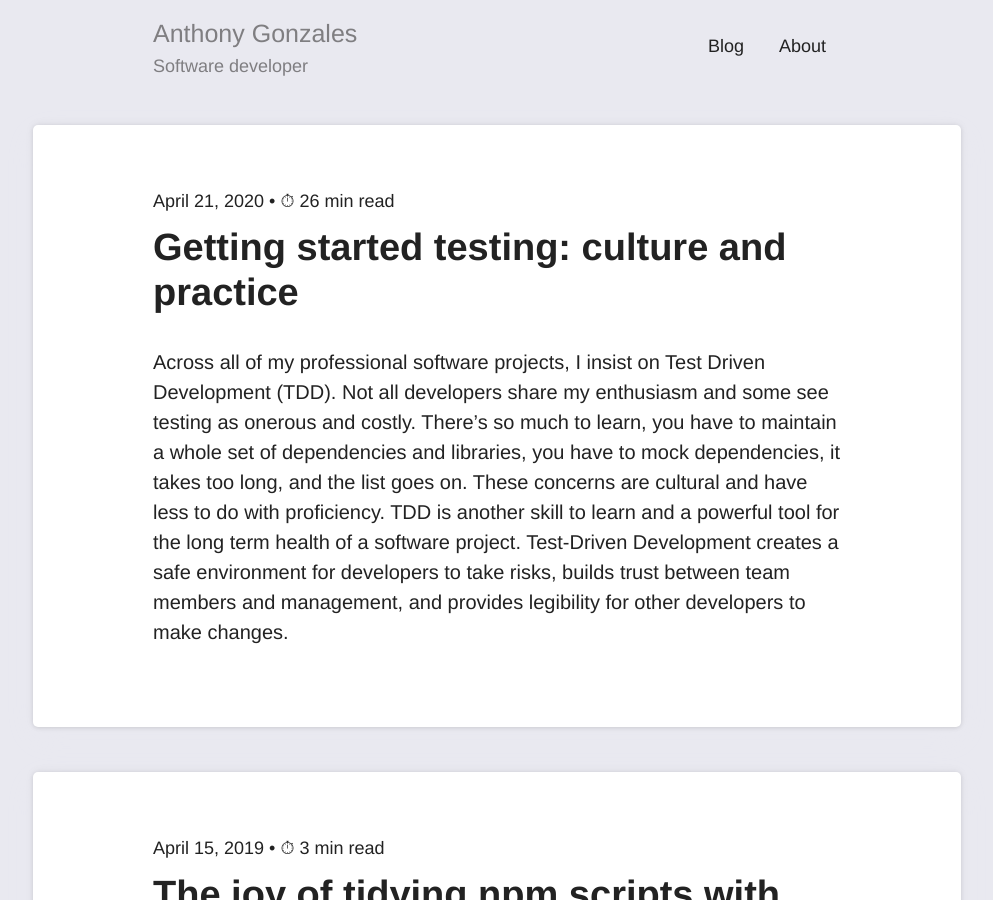
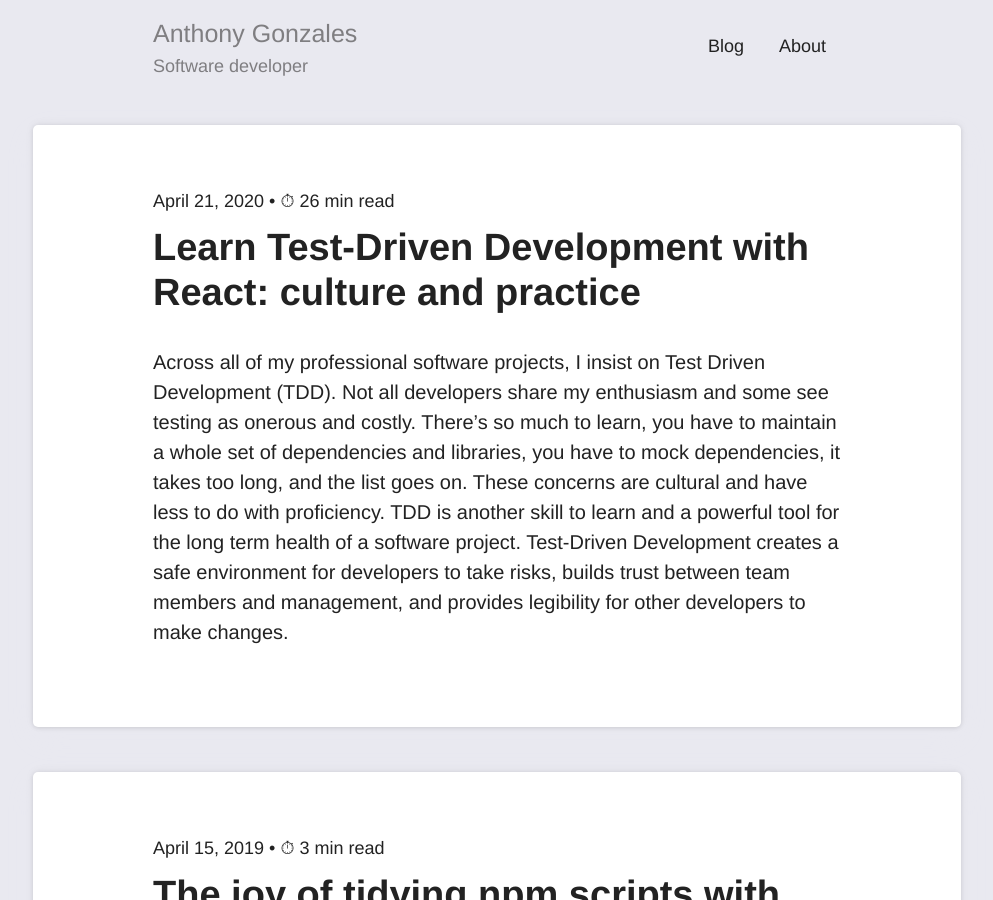
Before and after one commit to antgonzales/antgonzales.github.io, a Jekyll site: the page built from index.html, in a window 1280 px wide and 900 px high. Shown: the whole window, without its empty margins (143-1136 px from the left). Built offline with Jekyll 4.4.1, drawn with Linux system fonts in a browser that asks for light colours.

Commit message:
Fix title casing

```diff
--- a/_posts/2020-03-05-getting-started-testing.md
+++ b/_posts/2020-03-05-getting-started-testing.md
@@ -1,9 +1,9 @@
 ---
 layout: post
-title:  "Getting started testing: culture and practice"
+title:  "Learn Test-Driven Development with React: culture and practice"
 description: "Test-Driven Development is a cultural hot button issue. Let's
-discuss the reasons why you should begin testing, how to get started with a
-practical example"
+discuss why you should start TDD, how to begin with a practical example in
+React"
 date: 2020-04-21
 ---
 
@@ -22,7 +22,7 @@ and provides legibility for other developers to make changes.
 
 <!--break-->
 
-## Safe Danger
+## Safe danger
 
 ![Philip Johnson's Glass House at night](/assets/img/glass-house-at-night-compressed.jpg)
 
@@ -37,7 +37,7 @@ walls of glass with 360-degree views of the surrounding woods where coyotes howl
 at night. On the property, there's a perilously large staircase that extends to
 nowhere, a footbridge that intentionally bounces as you cross a dry creek and a
 highly toxic cactus that rests on his desk. One of Mr. Johnson's guiding
-principles in architecture is the concept of "Safe Danger"; the idea that we are
+principles in architecture is the concept of "safe danger"; the idea that we are
 most engaged when we can take risks in a safe environment.
 
 Testing provides an environment for developers to take risks safely to produce
@@ -53,7 +53,7 @@ up for failure or responsible for the loss of revenue due to a production bug.
 With a testing library, we can build an environment that encourages people to
 not only take risks but have fun along the way.
 
-## Confidence and Trust
+## Confidence and trust
 
 At the heart of any team is the ability for members to trust one another to make
 choices. Teams with low levels of trust inevitably create systems to prevent
@@ -92,7 +92,7 @@ and describe the expected behavior of a specific piece of code. A
 well-maintained test suite is not a substitute for documentation, but it can
 make the process of writing documentation much faster.
 
-## Red, Green, Refactor
+## Red, green, refactor
 
 Test Driven Development is a recursive set of steps a software developer follows
 to create new features. You write tests first, then write enough code to satisfy
```
